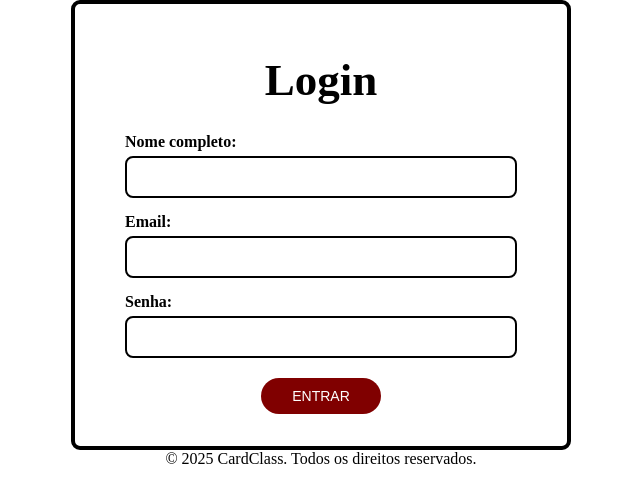
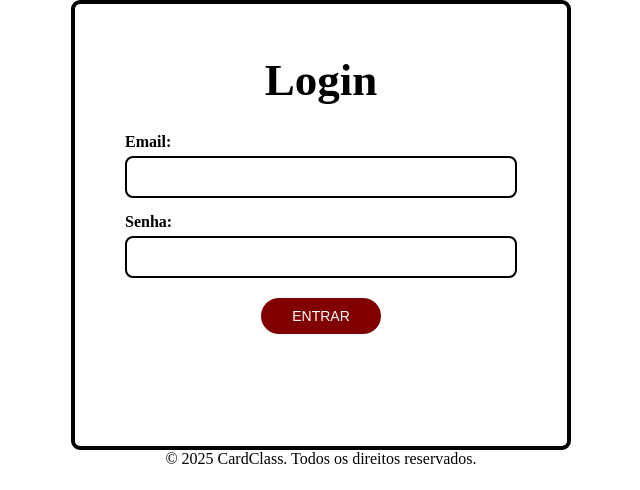
Before and after one commit to MariaCristiani/CardClass, a Flask app: page /login in a window 1280 px wide. Shown: the part 83-573 px from the top of the page, without its empty margins (319-959 px from the left). Run offline with Flask 3, Linux system fonts and the light colour scheme.

Commit message:
Update login.html

```diff
--- a/templates/login.html
+++ b/templates/login.html
@@ -14,8 +14,8 @@
     <div class="form_login">
         <h1 id="title">Login</h1>
         <form action="" method="post">
-            <label for="name">Nome completo:</label>
-            <input type="text" id="name" name="name" required>
+            <!-- <label for="name">Nome completo:</label>
+            <input type="text" id="name" name="name" required> -->
             <label for="email">Email:</label>
             <input type="text" id="email" name="email" required>
             <label for="senha">Senha:</label>
```
